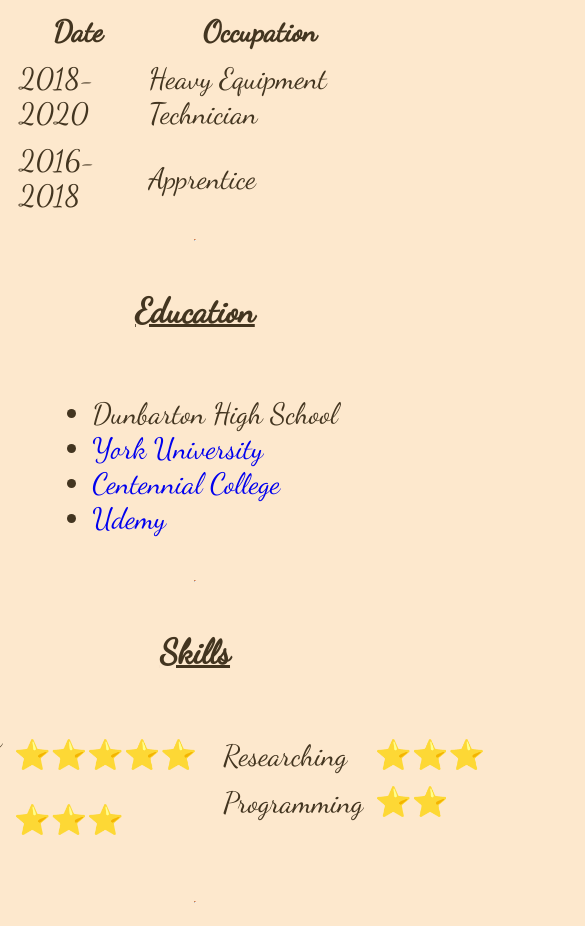
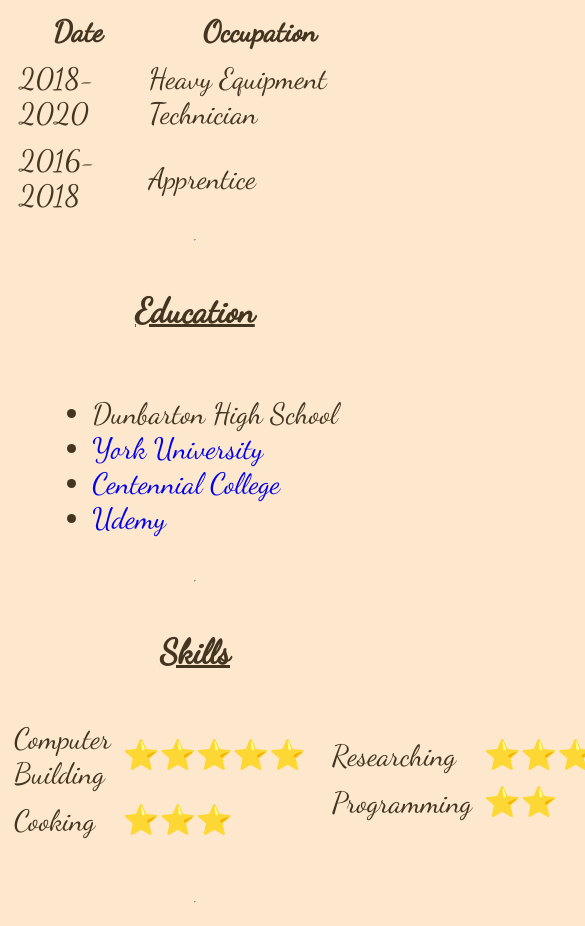
Before and after one commit to RyanMayWebdev/FirstDemoSite, a plain HTML site: page index.html in a window 390 px wide. Shown: the part 1504-2430 px from the top of the page, 585 px wide, since content can reach past the window. Drawn offline with Linux system fonts and the light colour scheme.

Commit message:
Add files via upload

```diff
--- a/style.css
+++ b/style.css
@@ -94,6 +94,11 @@ hr{
     margin-left:10px;
     margin-right:10px;
 }
+@media (max-width: 500px){
+    .skills{
+        flex-direction:column;
+    }
+}
 
 
 
```
